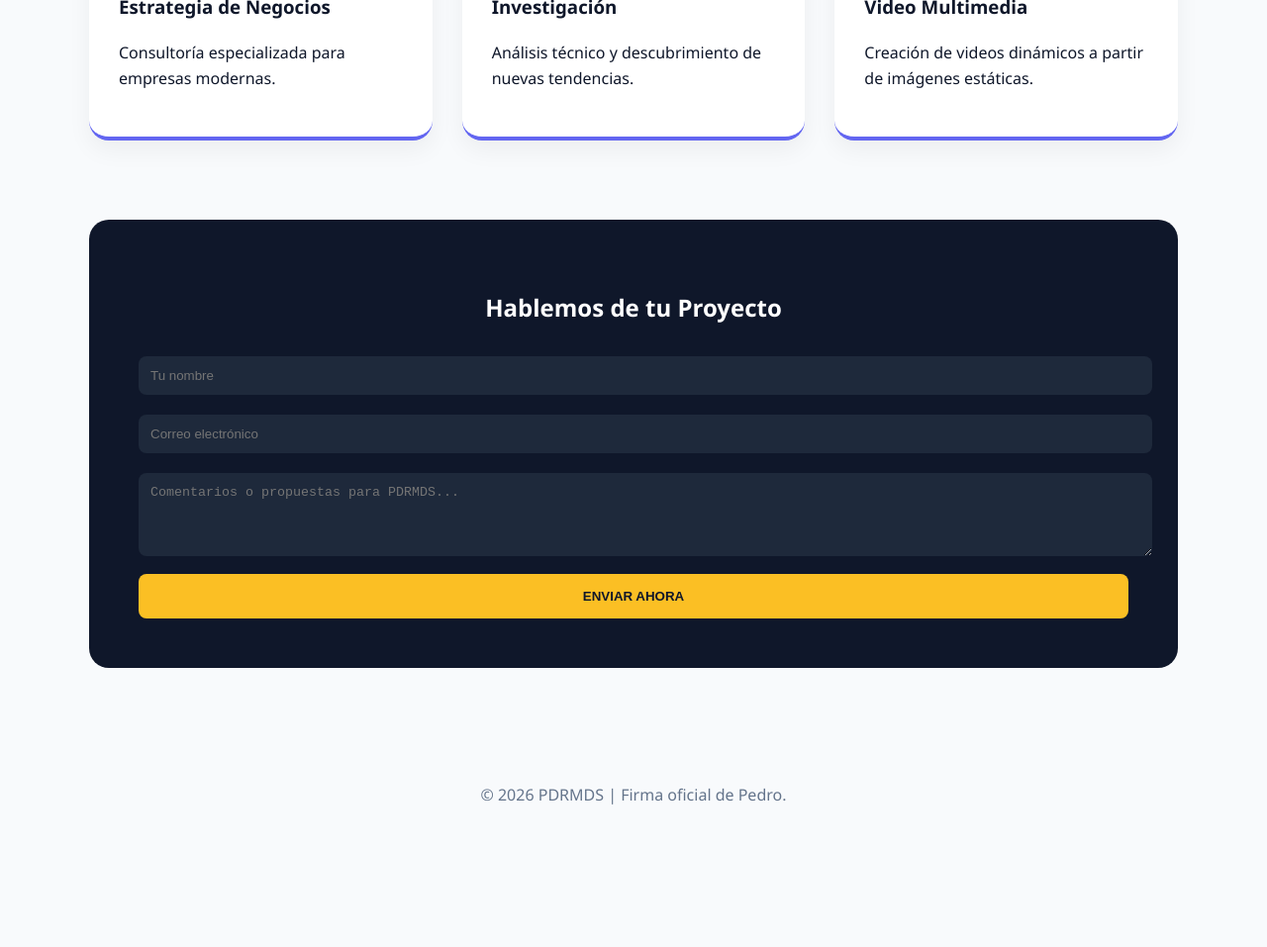
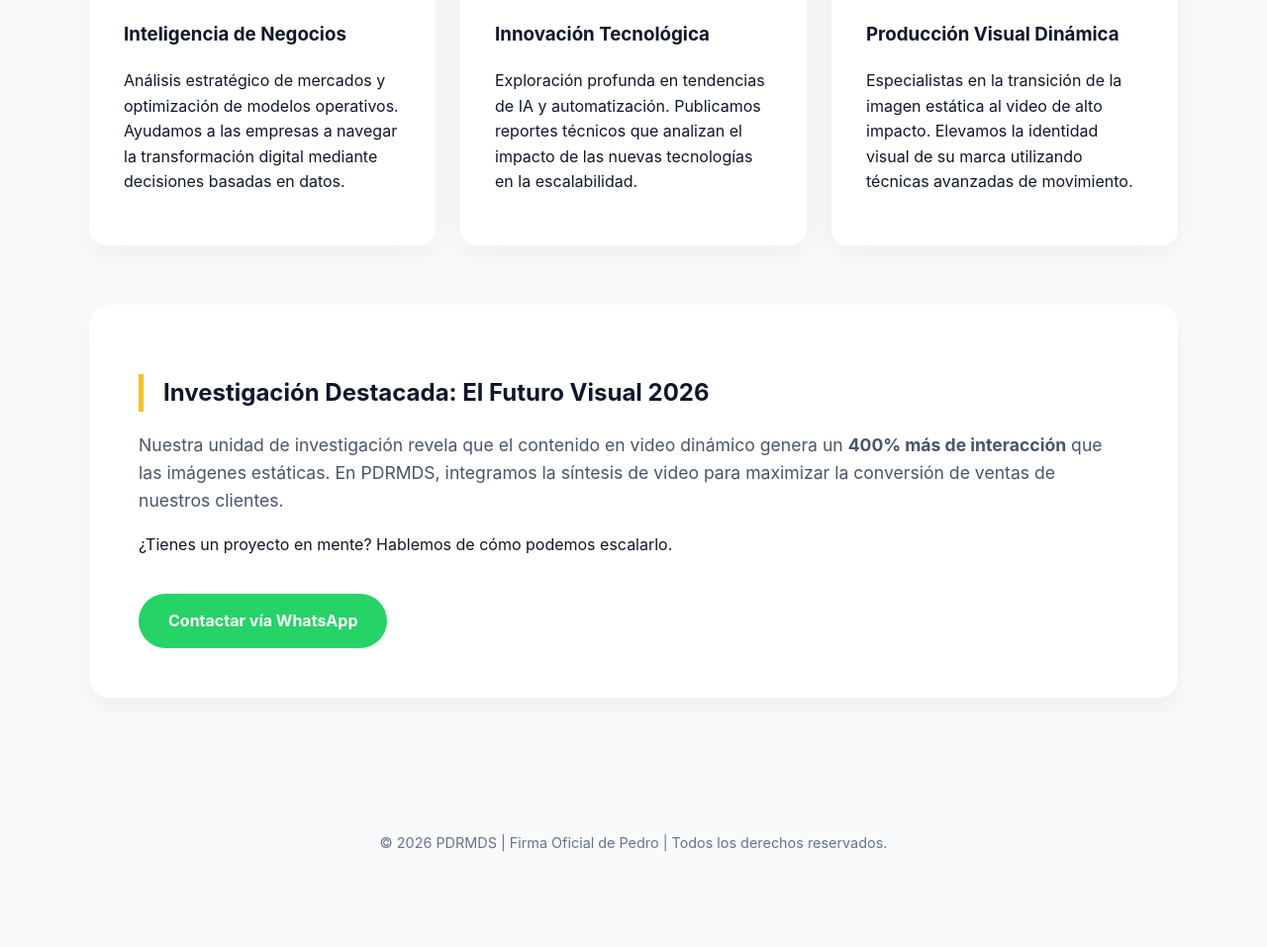
Before and after one commit to PDRMDS/pdrmds, a plain HTML site: page index.html in a window 1280 px wide. Shown: the part 470-1427 px from the top of the page at 99% size. Before the commit the page ends 1363 px from the top, so only its background shows below. Drawn offline with Linux system fonts and the light colour scheme.

Commit message:
Add files via upload

```diff
--- a/index.html
+++ b/index.html
@@ -6,9 +6,8 @@
 
     <meta name="google-site-verification" content="jGOleaF1N97yyM0Uirw1dhLz5TngoeA2DOC0k9fOT6s" />
 
-    <title>PDRMDS | Investigaciones, Negocios y Contenido Multimedia</title>
-    <meta name="description" content="Portal oficial de PDRMDS liderado por Pedro. Investigaciones de negocios y creación de videos profesionales.">
-    <meta name="author" content="PDRMDS">
+    <title>PDRMDS | Inteligencia de Negocios e Innovación Multimedia</title>
+    <meta name="description" content="Consultoría líder en transformación digital, investigaciones de mercado y producción visual dinámica dirigida por Pedro.">
 
     <style>
         :root {
@@ -16,128 +15,133 @@
             --oscuro: #0f172a;
             --dorado: #fbbf24;
             --blanco: #ffffff;
-            --gris-fondo: #f8fafc;
+            --gris-suave: #f8fafc;
+            --texto-suave: #475569;
         }
 
         body {
             margin: 0;
-            font-family: 'Segoe UI', Arial, sans-serif;
-            background-color: var(--gris-fondo);
+            font-family: 'Inter', 'Segoe UI', Arial, sans-serif;
+            background-color: var(--gris-suave);
             color: var(--oscuro);
             line-height: 1.6;
         }
 
         nav {
             background: var(--oscuro);
-            padding: 1rem 5%;
+            padding: 1.2rem 5%;
             display: flex;
             justify-content: space-between;
             align-items: center;
             position: sticky;
             top: 0;
             z-index: 1000;
+            box-shadow: 0 4px 10px rgba(0,0,0,0.1);
         }
 
-        .logo { color: var(--blanco); font-size: 1.8rem; font-weight: 800; letter-spacing: 3px; }
+        .logo { color: var(--blanco); font-size: 1.6rem; font-weight: 800; letter-spacing: 2px; text-decoration: none; }
         .logo span { color: var(--primario); }
 
         .hero {
             background: linear-gradient(135deg, #0f172a 0%, #1e293b 100%);
             color: var(--blanco);
-            padding: 80px 20px;
+            padding: 100px 20px;
             text-align: center;
         }
 
-        .container { max-width: 1100px; margin: 40px auto; padding: 0 20px; }
+        .hero h1 { font-size: 2.8rem; margin-bottom: 20px; }
+        .hero p { font-size: 1.2rem; color: #94a3b8; max-width: 700px; margin: 0 auto; }
+
+        .container { max-width: 1100px; margin: -50px auto 40px; padding: 0 20px; }
 
         .grid {
             display: grid;
-            grid-template-columns: repeat(auto-fit, minmax(300px, 1fr));
-            gap: 30px;
+            grid-template-columns: repeat(auto-fit, minmax(320px, 1fr));
+            gap: 25px;
         }
 
         .card {
             background: var(--blanco);
-            padding: 30px;
-            border-radius: 20px;
-            box-shadow: 0 10px 25px rgba(0,0,0,0.05);
-            border-bottom: 4px solid var(--primario);
+            padding: 35px;
+            border-radius: 16px;
+            box-shadow: 0 10px 30px rgba(0,0,0,0.05);
+            transition: transform 0.3s ease;
+            border-top: 5px solid var(--primario);
         }
 
-        .contacto-box {
-            background: var(--oscuro);
-            color: white;
+        .card:hover { transform: translateY(-10px); }
+
+        .tag { color: var(--primario); font-weight: bold; font-size: 0.75rem; text-transform: uppercase; letter-spacing: 1px; }
+
+        .featured-section {
+            background: white;
             padding: 50px;
             border-radius: 20px;
-            margin-top: 80px;
-            text-align: center;
+            margin-top: 60px;
+            box-shadow: 0 10px 25px rgba(0,0,0,0.05);
         }
 
-        input, textarea {
-            width: 100%;
-            padding: 12px;
-            margin: 10px 0;
-            border-radius: 8px;
-            background: #1e293b;
+        .featured-section h2 { border-left: 5px solid var(--dorado); padding-left: 20px; }
+
+        .cta-whatsapp {
+            background: #25D366;
             color: white;
-            border: none;
+            padding: 15px 30px;
+            text-decoration: none;
+            border-radius: 50px;
+            font-weight: bold;
+            display: inline-block;
+            margin-top: 20px;
         }
 
-        .btn-enviar {
-            background: var(--dorado);
-            color: var(--oscuro);
-            padding: 15px 30px;
-            border: none;
-            border-radius: 8px;
-            font-weight: bold;
-            cursor: pointer;
-            width: 100%;
-        }
-
-        footer { text-align: center; padding: 60px; color: #64748b; }
+        footer { text-align: center; padding: 80px 20px; color: #64748b; font-size: 0.9rem; }
     </style>
 </head>
 <body>
 
     <nav>
-        <div class="logo">PDR<span>MDS</span></div>
-        <div style="color: #94a3b8; font-weight: bold;">Business & Research</div>
+        <a href="#" class="logo">PDR<span>MDS</span></a>
+        <div style="color: var(--dorado); font-size: 0.8rem; font-weight: bold;">ESTRATEGIA & INNOVACIÓN</div>
     </nav>
 
     <header class="hero">
-        <h1>PDRMDS: Impulsando el Futuro</h1>
-        <p>Investigaciones de alto impacto y soluciones visuales por Pedro.</p>
+        <h1>Transformando Visiones en Activos Digitales</h1>
+        <p>Soluciones de inteligencia de negocios e ingeniería visual aplicada al crecimiento corporativo.</p>
     </header>
 
     <div class="container">
         <div class="grid">
             <div class="card">
-                <h3>Estrategia de Negocios</h3>
-                <p>Consultoría especializada para empresas modernas.</p>
+                <div class="tag">Consultoría</div>
+                <h3>Inteligencia de Negocios</h3>
+                <p>Análisis estratégico de mercados y optimización de modelos operativos. Ayudamos a las empresas a navegar la transformación digital mediante decisiones basadas en datos.</p>
             </div>
+
             <div class="card">
-                <h3>Investigación</h3>
-                <p>Análisis técnico y descubrimiento de nuevas tendencias.</p>
+                <div class="tag">Investigación</div>
+                <h3>Innovación Tecnológica</h3>
+                <p>Exploración profunda en tendencias de IA y automatización. Publicamos reportes técnicos que analizan el impacto de las nuevas tecnologías en la escalabilidad.</p>
             </div>
+
             <div class="card">
-                <h3>Video Multimedia</h3>
-                <p>Creación de videos dinámicos a partir de imágenes estáticas.</p>
+                <div class="tag">Multimedia</div>
+                <h3>Producción Visual Dinámica</h3>
+                <p>Especialistas en la transición de la imagen estática al video de alto impacto. Elevamos la identidad visual de su marca utilizando técnicas avanzadas de movimiento.</p>
             </div>
         </div>
 
-        <section class="contacto-box">
-            <h2>Hablemos de tu Proyecto</h2>
-            <form>
-                <input type="text" placeholder="Tu nombre">
-                <input type="email" placeholder="Correo electrónico">
-                <textarea rows="4" placeholder="Comentarios o propuestas para PDRMDS..."></textarea>
-                <button type="button" class="btn-enviar">ENVIAR AHORA</button>
-            </form>
+        <section class="featured-section">
+            <h2>Investigación Destacada: El Futuro Visual 2026</h2>
+            <p style="color: var(--texto-suave); font-size: 1.1rem;">
+                Nuestra unidad de investigación revela que el contenido en video dinámico genera un <strong>400% más de interacción</strong> que las imágenes estáticas. En PDRMDS, integramos la síntesis de video para maximizar la conversión de ventas de nuestros clientes.
+            </p>
+            <p>¿Tienes un proyecto en mente? Hablemos de cómo podemos escalarlo.</p>
+            <a href="#" class="cta-whatsapp">Contactar vía WhatsApp</a>
         </section>
     </div>
 
     <footer>
-        <p>© 2026 PDRMDS | Firma oficial de Pedro.</p>
+        <p>© 2026 PDRMDS | Firma Oficial de Pedro | Todos los derechos reservados.</p>
     </footer>
 
 </body>
```
